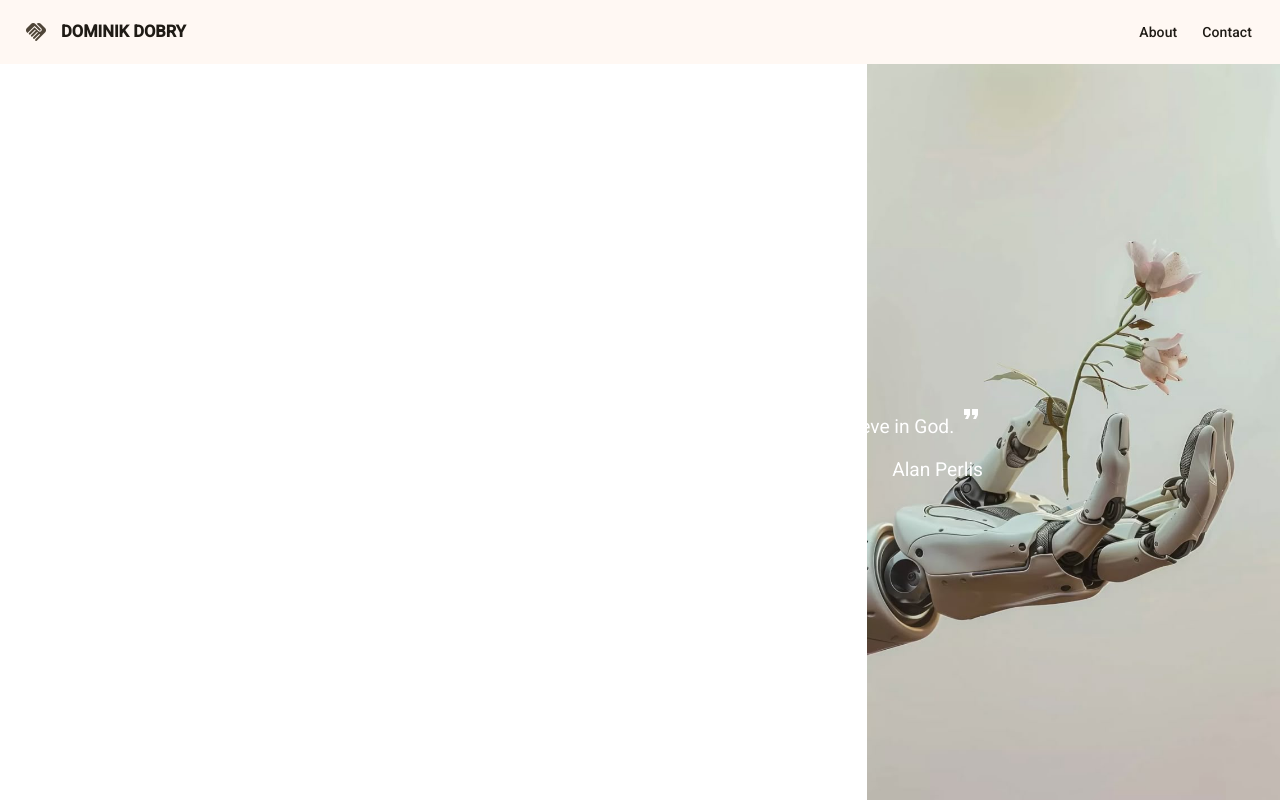
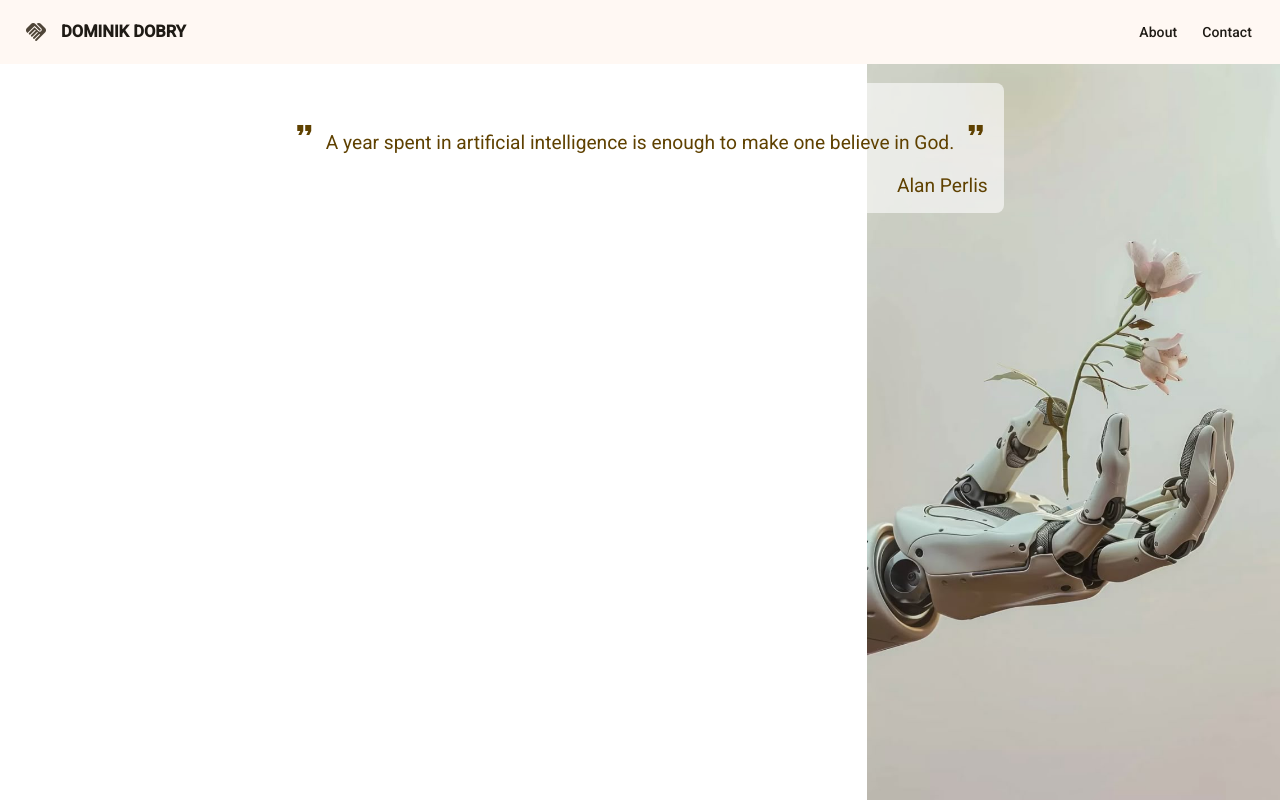
Before and after one commit to krzyzowskabeata/portfolio, an Angular app: page /welcome in a window 1280 px wide. Built offline with nearby package versions, Linux system fonts and the light colour scheme.

Commit message:
Style changes

```diff
--- a/src/app/core/header/header.component.scss
+++ b/src/app/core/header/header.component.scss
@@ -1,4 +1,4 @@
-@import '../../../assets/variables';
+@import '../../../assets/mixins';
 
 header mat-toolbar { // ToDo MOBILE FIRST
     @include flex(space-between, center);
--- a/src/app/home/home.component.html
+++ b/src/app/home/home.component.html
@@ -5,7 +5,7 @@
                 <sup>
                     <mat-icon aria-hidden="true" aria-label="Quote icon" fontIcon="format_quote"></mat-icon>
                 </sup>
-                {{ quote }}
+                &nbsp;{{ quote }}&nbsp;
                 <sup>
                     <mat-icon aria-hidden="true" aria-label="Quote icon" fontIcon="format_quote"></mat-icon>
                 </sup>
--- a/src/app/home/home.component.scss
+++ b/src/app/home/home.component.scss
@@ -1,19 +1,22 @@
-@import '../../assets/variables.scss';
+@import '../../assets/variables';
+@import '../../assets/mixins';
 
 section {
     width: 100vw;
 
-
     .container {
-        @include flex(center, center);
+        @include flex(center, flex-start);
         @include background(url('../../assets/pic-theme.JPG')); // ToDo Add fallback background color
         height: calc(100vh - 64px); //ToDo Should I remove heder height?
-        color: #fff; // ToDo NOT WHITE
-        font-size: 1.2rem;
 
 
         blockquote {
             @include flex(center, flex-end, column);
+            color: $primary30;
+            font-size: 1.2rem;
+            background-color: #ffffff99;
+            border-radius: $radius;
+            padding: 1rem;
         }
 
         @include md {
--- /dev/null
+++ b/src/assets/_mixins.scss
@@ -0,0 +1,44 @@
+@mixin flex($justify, $align, $direction: row, $wrap: wrap) {
+    display: flex;
+    justify-content: $justify;
+    align-items: $align;
+    flex-direction: $direction;
+    flex-wrap: $wrap;
+}
+
+@mixin background($imageUrl, $size: cover, $position: center, $repeat: no-repeat) {
+    background-image: $imageUrl;
+    background-size: $size;
+    background-position: $position;
+    background-repeat: $repeat;
+}
+
+@mixin sm {
+    @media (min-width: 576px) {
+        @content;
+    }
+}
+
+@mixin md {
+    @media (min-width: 768px) {
+        @content;
+    }
+}
+
+@mixin lg {
+    @media (min-width: 992px) {
+        @content;
+    }
+}
+
+@mixin xl {
+    @media (min-width: 1200px) {
+        @content;
+    }
+}
+
+@mixin xxl {
+    @media (min-width: 1400px) {
+        @content;
+    }
+}
--- a/src/assets/_variables.scss
+++ b/src/assets/_variables.scss
@@ -1,44 +1,10 @@
-@mixin flex($justify, $align, $direction: row, $wrap: wrap) {
-    display: flex;
-    justify-content: $justify;
-    align-items: $align;
-    flex-direction: $direction;
-    flex-wrap: $wrap;
-}
+@use 'sass:map';
+@import './m3-theme.scss'; // ToDo IS IT OK?
 
-@mixin background($imageUrl, $size: cover, $position: center, $repeat: no-repeat) {
-    background-image: $imageUrl;
-    background-size: $size;
-    background-position: $position;
-    background-repeat: $repeat;
-}
 
-@mixin sm {
-    @media (min-width: 576px) {
-        @content;
-    }
-}
+$radius: 8px;
 
-@mixin md {
-    @media (min-width: 768px) {
-        @content;
-    }
-}
-
-@mixin lg {
-    @media (min-width: 992px) {
-        @content;
-    }
-}
-
-@mixin xl {
-    @media (min-width: 1200px) {
-        @content;
-    }
-}
-
-@mixin xxl {
-    @media (min-width: 1400px) {
-        @content;
-    }
-}
+$primary30: map.get(
+    map.get($_palettes, primary),
+    30
+);
```
